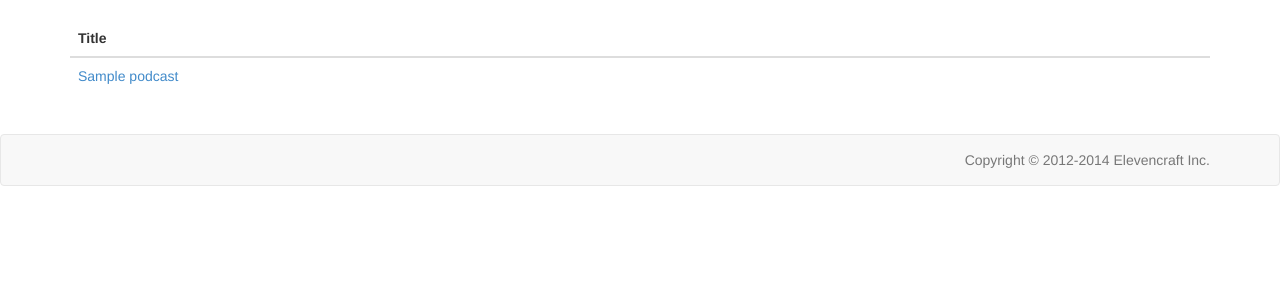
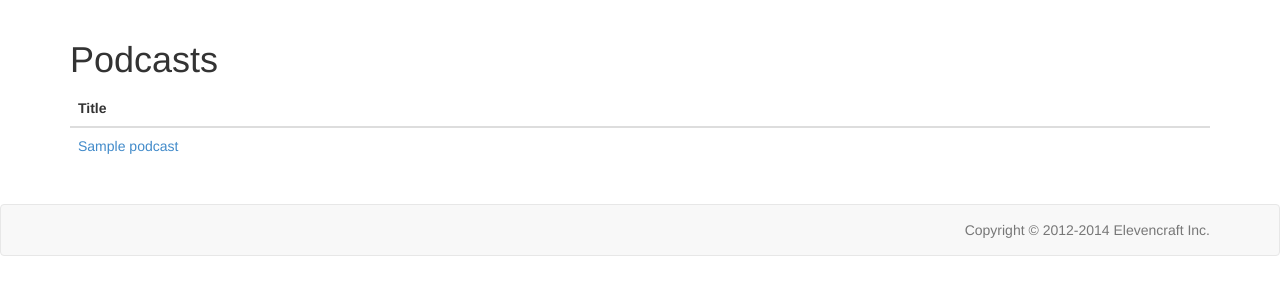
Before and after one commit to fanscribed/fanscribed, a Django app: template fanscribed/templates/podcasts/podcast_list.html in a window 1280 px wide. Shown: the part 51-351 px from the top of the page. Run offline with Django 3.2, Linux system fonts and the light colour scheme; the template is opened without the code that fills it: most values are stand-ins (such as "Sample title", 1, 10 or a date in 2020); some libraries are stand-ins or nearby versions.

Commit message:
Add heading

```diff
--- a/fanscribed/templates/podcasts/podcast_list.html
+++ b/fanscribed/templates/podcasts/podcast_list.html
@@ -7,6 +7,8 @@
 
 
 {% block content %}
+
+  <h1>Podcasts</h1>
 
   <table class="table">
 
```
